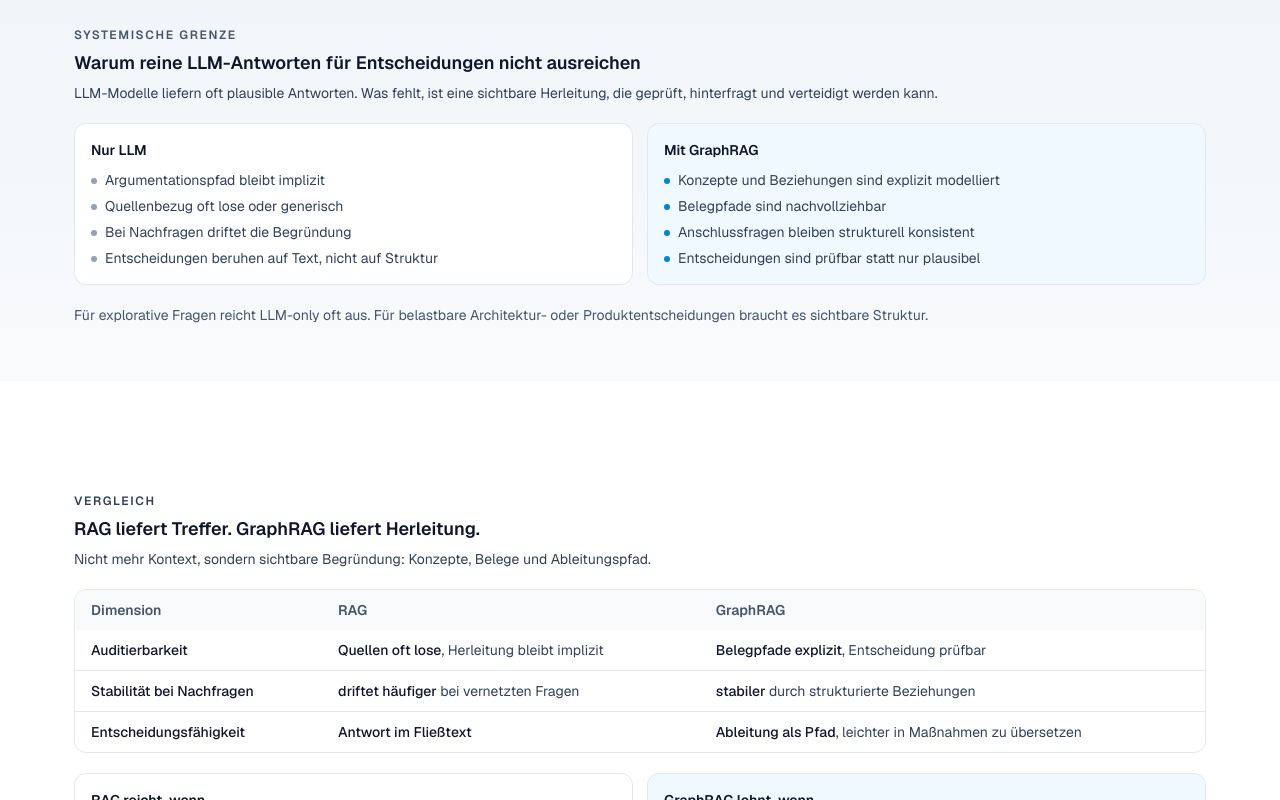
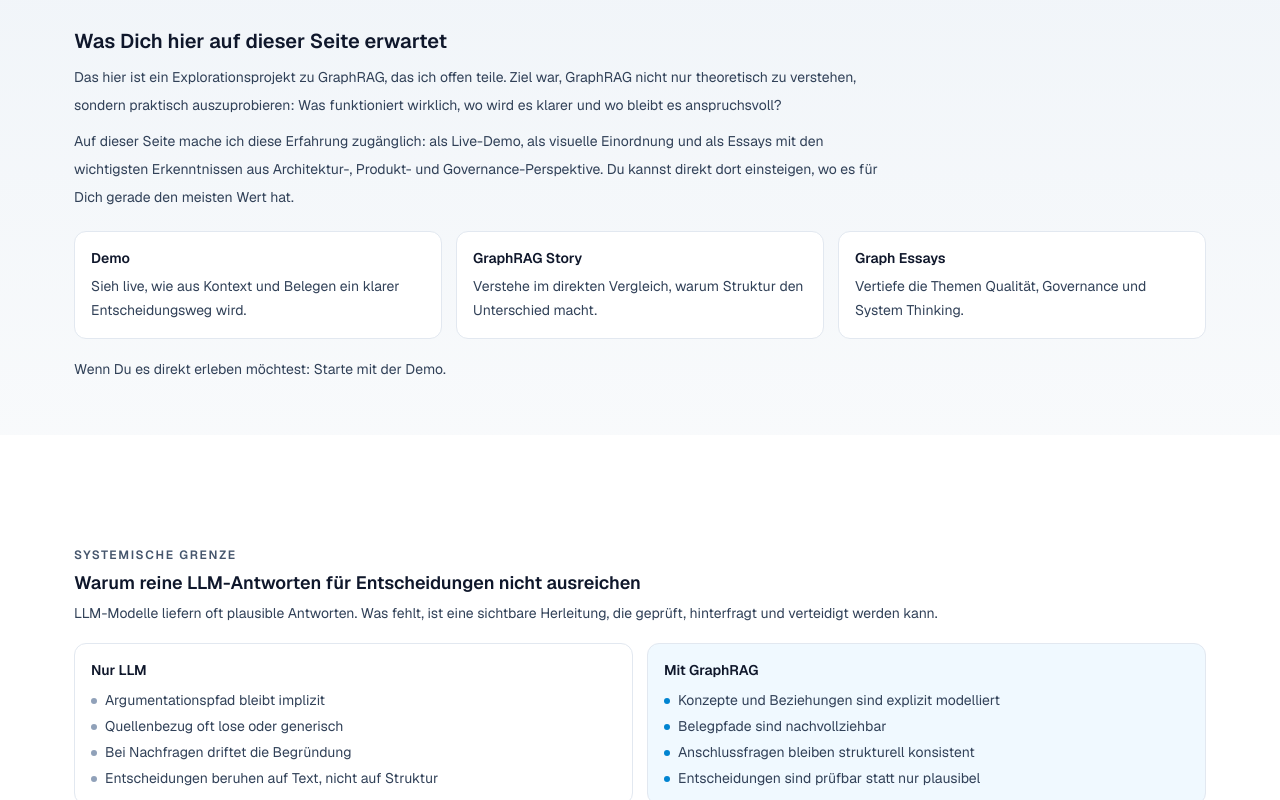
Before and after one commit to mimeonline/system-graph-rag-lab, a Next.js app in the folder apps/web/: page / in a window 1280 px wide. Shown: the part 700-1500 px from the top of the page. Built offline with nearby package versions, Linux system fonts and the light colour scheme; no server answers.

Commit message:
refactor(web): refine home orientation section copy and navigation cards

```diff
--- a/apps/web/src/components/molecules/tracked-link.tsx
+++ b/apps/web/src/components/molecules/tracked-link.tsx
@@ -11,6 +11,7 @@
   className?: string;
   external?: boolean;
   icon?: React.ReactNode;
+  children?: React.ReactNode;
 };
 
 export function TrackedLink({
@@ -21,6 +22,7 @@
   className,
   external = false,
   icon,
+  children,
 }: TrackedLinkProps): React.JSX.Element {
   const handleClick = () => {
     trackLiteEvent(eventName, payload);
@@ -35,16 +37,24 @@
         target="_blank"
         rel="noreferrer noopener"
       >
-        {icon ? <span className="mr-1.5 inline-flex items-center">{icon}</span> : null}
-        {label}
+        {children ?? (
+          <>
+            {icon ? <span className="mr-1.5 inline-flex items-center">{icon}</span> : null}
+            {label}
+          </>
+        )}
       </a>
     );
   }
 
   return (
     <Link href={href} className={className} onClick={handleClick}>
-      {icon ? <span className="mr-1.5 inline-flex items-center">{icon}</span> : null}
-      {label}
+      {children ?? (
+        <>
+          {icon ? <span className="mr-1.5 inline-flex items-center">{icon}</span> : null}
+          {label}
+        </>
+      )}
     </Link>
   );
 }
--- a/apps/web/src/features/landing/templates/ExecutiveLandingTemplate.tsx
+++ b/apps/web/src/features/landing/templates/ExecutiveLandingTemplate.tsx
@@ -77,6 +77,69 @@
 
           <LandingReveal>
             <section className="relative left-1/2 right-1/2 -mx-[50vw] w-screen bg-gradient-to-b from-slate-100 to-slate-50 py-12 sm:py-14">
+              <div className="mx-auto w-full max-w-295 space-y-5 px-4 sm:px-6">
+                <div className="space-y-2">
+                  <h2 className="text-lg font-semibold text-slate-900 sm:text-xl">Was Dich hier auf dieser Seite erwartet</h2>
+                  <p className="max-w-[88ch] text-sm leading-7 text-slate-700">
+                    Das hier ist ein Explorationsprojekt zu GraphRAG, das ich offen teile. Ziel war, GraphRAG nicht nur
+                    theoretisch zu verstehen, sondern praktisch auszuprobieren: Was funktioniert wirklich, wo wird es
+                    klarer und wo bleibt es anspruchsvoll?
+                  </p>
+                  <p className="max-w-[88ch] text-sm leading-7 text-slate-700">
+                    Auf dieser Seite mache ich diese Erfahrung zugänglich: als Live-Demo, als visuelle Einordnung und
+                    als Essays mit den wichtigsten Erkenntnissen aus Architektur-, Produkt- und Governance-Perspektive.
+                    Du kannst direkt dort einsteigen, wo es für Dich gerade den meisten Wert hat.
+                  </p>
+                </div>
+
+                <div className="grid gap-3.5 sm:grid-cols-3">
+                  <TrackedLink
+                    href="/demo"
+                    label="Demo"
+                    eventName="landing_section_click"
+                    payload={{ target: "/demo", surface: "what-to-expect-demo" }}
+                    className="group rounded-xl border border-slate-200 bg-white p-4 transition hover:-translate-y-0.5 hover:border-sky-300 hover:bg-sky-50/60"
+                  >
+                    <h3 className="text-sm font-semibold text-slate-900">Demo</h3>
+                    <p className="mt-1.5 text-sm leading-6 text-slate-700">
+                      Sieh live, wie aus Kontext und Belegen ein klarer Entscheidungsweg wird.
+                    </p>
+                  </TrackedLink>
+                  <TrackedLink
+                    href="/story/graphrag"
+                    label="GraphRAG Story"
+                    eventName="landing_section_click"
+                    payload={{ target: "/story/graphrag", surface: "what-to-expect-story" }}
+                    className="group rounded-xl border border-slate-200 bg-white p-4 transition hover:-translate-y-0.5 hover:border-sky-300 hover:bg-sky-50/60"
+                  >
+                    <h3 className="text-sm font-semibold text-slate-900">GraphRAG Story</h3>
+                    <p className="mt-1.5 text-sm leading-6 text-slate-700">
+                      Verstehe im direkten Vergleich, warum Struktur den Unterschied macht.
+                    </p>
+                  </TrackedLink>
+                  <TrackedLink
+                    href="/blog"
+                    label="Graph Essays"
+                    eventName="landing_section_click"
+                    payload={{ target: "/blog", surface: "what-to-expect-essays" }}
+                    className="group rounded-xl border border-slate-200 bg-white p-4 transition hover:-translate-y-0.5 hover:border-sky-300 hover:bg-sky-50/60"
+                  >
+                    <h3 className="text-sm font-semibold text-slate-900">Graph Essays</h3>
+                    <p className="mt-1.5 text-sm leading-6 text-slate-700">
+                      Vertiefe die Themen Qualität, Governance und System Thinking.
+                    </p>
+                  </TrackedLink>
+                </div>
+
+                <p className="text-sm text-slate-700">
+                  Wenn Du es direkt erleben möchtest: Starte mit der Demo.
+                </p>
+              </div>
+            </section>
+          </LandingReveal>
+
+          <LandingReveal>
+            <section className="relative left-1/2 right-1/2 -mx-[50vw] w-screen bg-white py-12 sm:py-14">
             <div className="mx-auto w-full max-w-295 space-y-5 px-4 sm:px-6">
               <div className="space-y-1.5">
                 <p className="text-xs font-semibold uppercase tracking-[0.14em] text-slate-600">SYSTEMISCHE GRENZE</p>
@@ -146,7 +209,7 @@
           <LandingReveal>
             <section
               id="rag-vs-graphrag"
-              className="relative left-1/2 right-1/2 -mx-[50vw] w-screen py-12 sm:py-14"
+              className="relative left-1/2 right-1/2 -mx-[50vw] w-screen bg-gradient-to-b from-slate-100 to-slate-50 py-12 sm:py-14"
             >
             <div className="mx-auto w-full max-w-295 space-y-5 px-4 sm:px-6">
               <div className="space-y-1.5">
@@ -235,7 +298,7 @@
           </LandingReveal>
 
           <LandingReveal>
-            <section className="relative left-1/2 right-1/2 -mx-[50vw] w-screen bg-gradient-to-b from-slate-50 to-slate-100 py-12 sm:py-14">
+            <section className="relative left-1/2 right-1/2 -mx-[50vw] w-screen bg-white py-12 sm:py-14">
             <div className="mx-auto w-full max-w-295 px-4 sm:px-6">
               <div className="text-center">
                 <h2 className="text-lg font-semibold text-slate-900 sm:text-xl">
```
